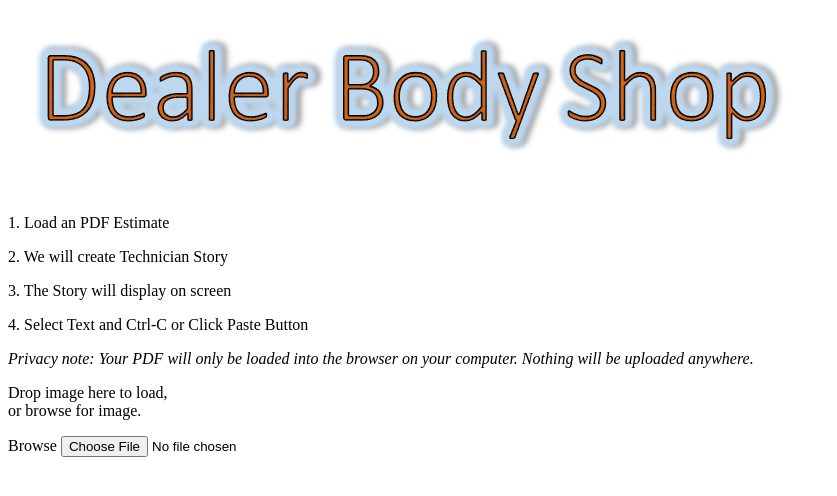
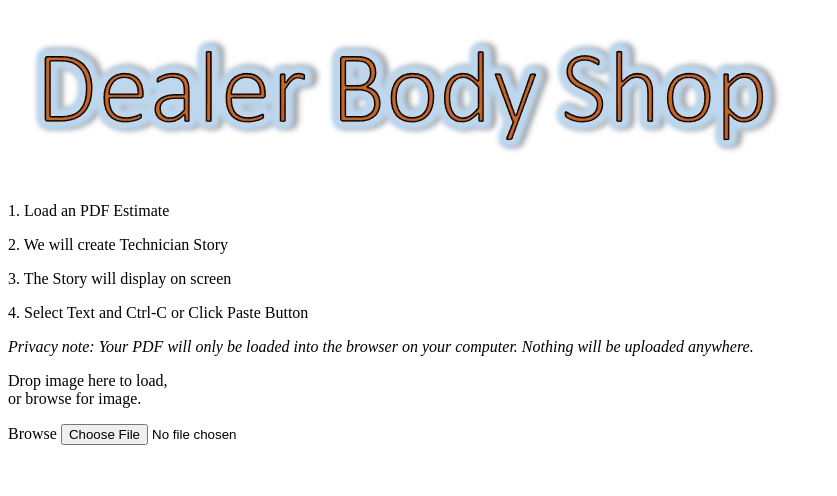
Before and after one commit to tgroff68/Shop, a plain HTML site: page index.html in a window 1280 px wide. Shown: the whole page, without its empty margins (0-837 px from the left). Drawn offline with Linux system fonts and the light colour scheme.

Commit message:
Update index.html

```diff
--- a/index.html
+++ b/index.html
@@ -1,6 +1,6 @@
 <html>
 
-  <img id="title" src="Dealer Body Shop 1.png">
+  <img id="title" src="Dealer Body Shop.jpg">
 
   <p ng-class="{ 'other-step': step != 'load' }">1. Load an PDF Estimate</p>
   <p ng-class="{ 'other-step': step != 'select' }">2. We will create Technician Story</p>
```
